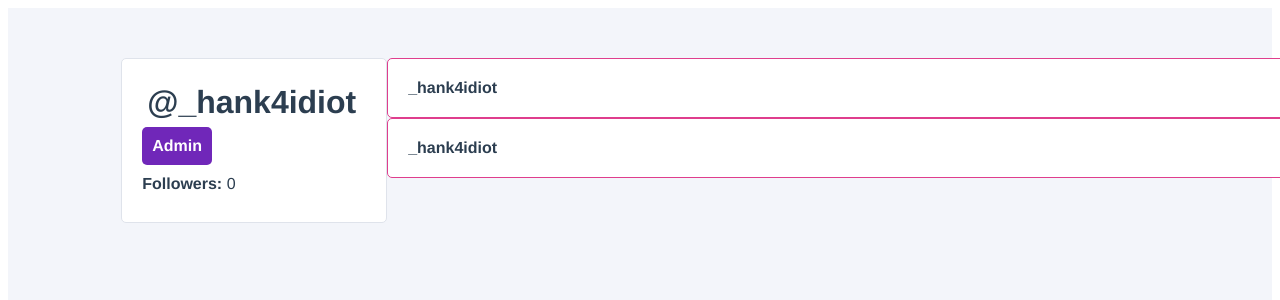
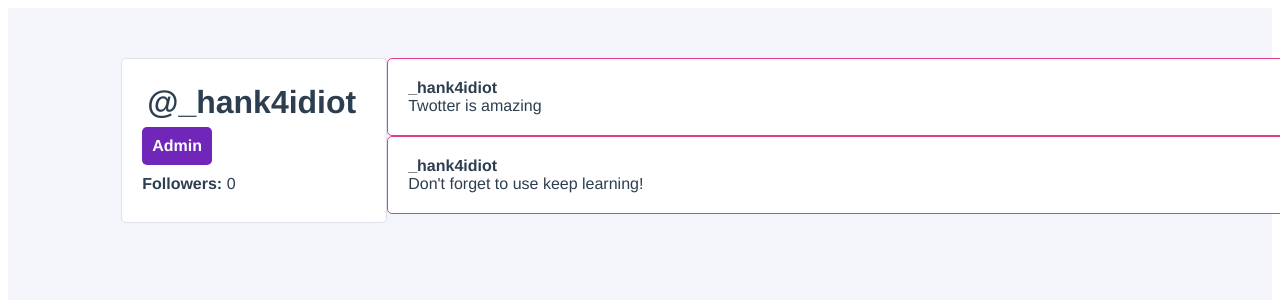
Before and after one commit to gioviopantat/twotter-tutorial, a Vue app: page / in a window 1280 px wide. Shown: the top 300 px of the page. Built offline with nearby package versions, Linux system fonts and the light colour scheme.

Commit message:
fix: ...

```diff
--- a/src/components/TwootItem.vue
+++ b/src/components/TwootItem.vue
@@ -5,8 +5,7 @@
                 {{ username }}
             </div>
             <div class="">
-               <!-- 沒有這個東西 render 不出來 -->
-                <!-- {{ twoot.content }} -->
+                {{ twoot.content }}
             </div>
         </div>
     </div>
@@ -19,13 +18,13 @@ export default {
         username: {
             type: String,
             required: true
-        }
-    },
-    twoot: {
-        // 沒有 content 上面拿不到
+        },
+         twoot: {
         type: Object,
         required: true
     }
+    },
+
 };
 </script>
 
```
Also changed, not shown: 1 other file (tests, documents, lock files or other folders).
